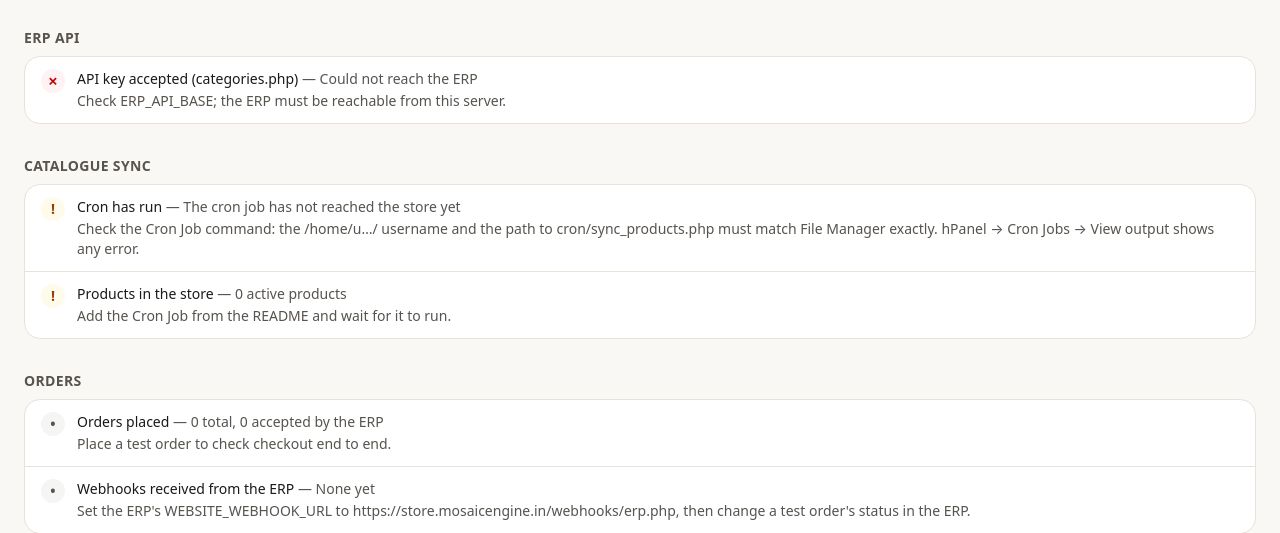
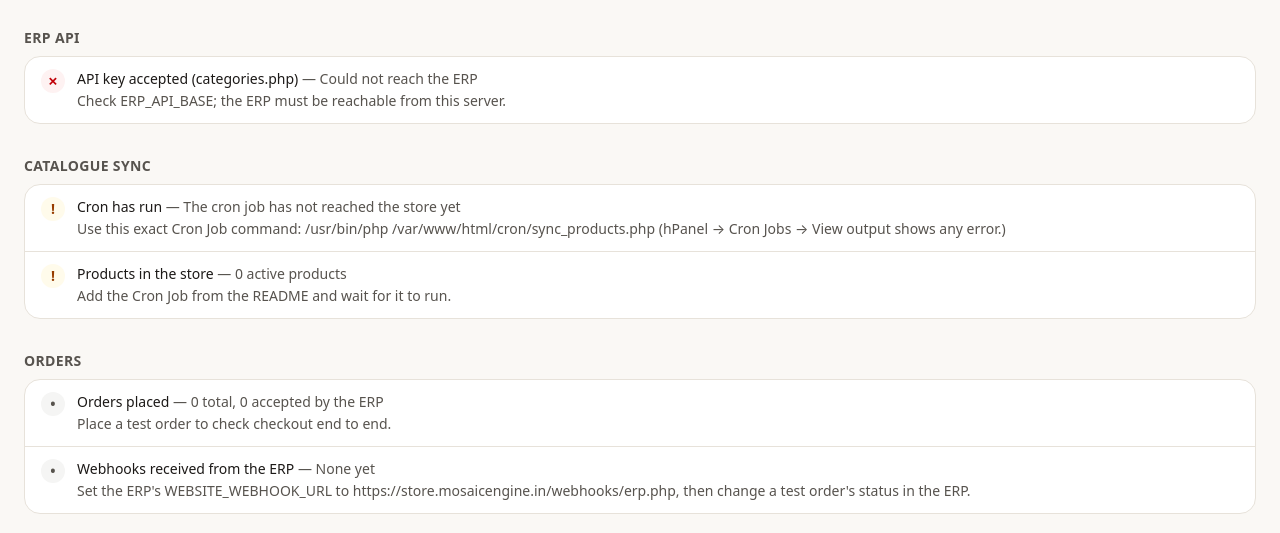
Before and after one commit to sanskarp661-sudo/storefront, a PHP site: page /status.php in a window 1280 px wide. Shown: the part 945-1478 px from the top of the page. Run offline with PHP 8.4, Linux system fonts and the light colour scheme; data that the repository does not hold is empty; style sheets or scripts are compiled from the project's sources.

Commit message:
status.php: show the exact cron command for this server until cron works
Co-Authored-By: Claude Opus 5.5 <noreply@anthropic.com>
Claude-Session: https://claude.ai/code/session_01Bn5ixQCsVbuzqXjVmsRUSd

```diff
--- a/status.php
+++ b/status.php
@@ -84,15 +84,17 @@ if ($dbOk && empty($missing)) {
     $sync = db_one("SELECT last_run_at, last_full_at, last_error, lease_until FROM sync_state WHERE name = 'catalog'");
     $active = (int) db_one("SELECT COUNT(*) AS n FROM products WHERE status = 'active'")['n'];
     $cronHint = 'Add the Cron Job from the README and wait for it to run.';
+    // The exact command for this server, from where the files really are (shown only until cron works).
+    $cronCommand = 'Use this exact Cron Job command: /usr/bin/php ' . APP_ROOT . '/cron/sync_products.php';
     if (!$sync) {
         $add('Catalogue sync', 'Cron has run', 'warn', 'The cron job has not reached the store yet',
-            'Check the Cron Job command: the /home/u…/ username and the path to cron/sync_products.php must match File Manager exactly. hPanel → Cron Jobs → View output shows any error.');
+            $cronCommand . ' (hPanel → Cron Jobs → View output shows any error.)');
     } elseif (!$sync['last_run_at'] && $sync['lease_until'] && strtotime($sync['lease_until'] . ' UTC') > time()) {
         $add('Catalogue sync', 'Cron has run', 'info', 'The first sync is running right now', 'Reload this page in a minute.');
     } elseif (!$sync['last_run_at']) {
         $add('Catalogue sync', 'Cron has run', $sync['last_error'] ? 'fail' : 'warn',
             $sync['last_error'] ? 'Last attempt failed: ' . mb_substr($sync['last_error'], 0, 200) : 'The cron job started but no sync has completed yet',
-            'hPanel → Cron Jobs → View output shows the full error.');
+            'hPanel → Cron Jobs → View output shows the full error. ' . $cronCommand);
     } else {
         $age = time() - strtotime($sync['last_run_at'] . ' UTC');
         $add('Catalogue sync', 'Cron has run', $age < 45 * 60 ? 'ok' : 'warn',
```
